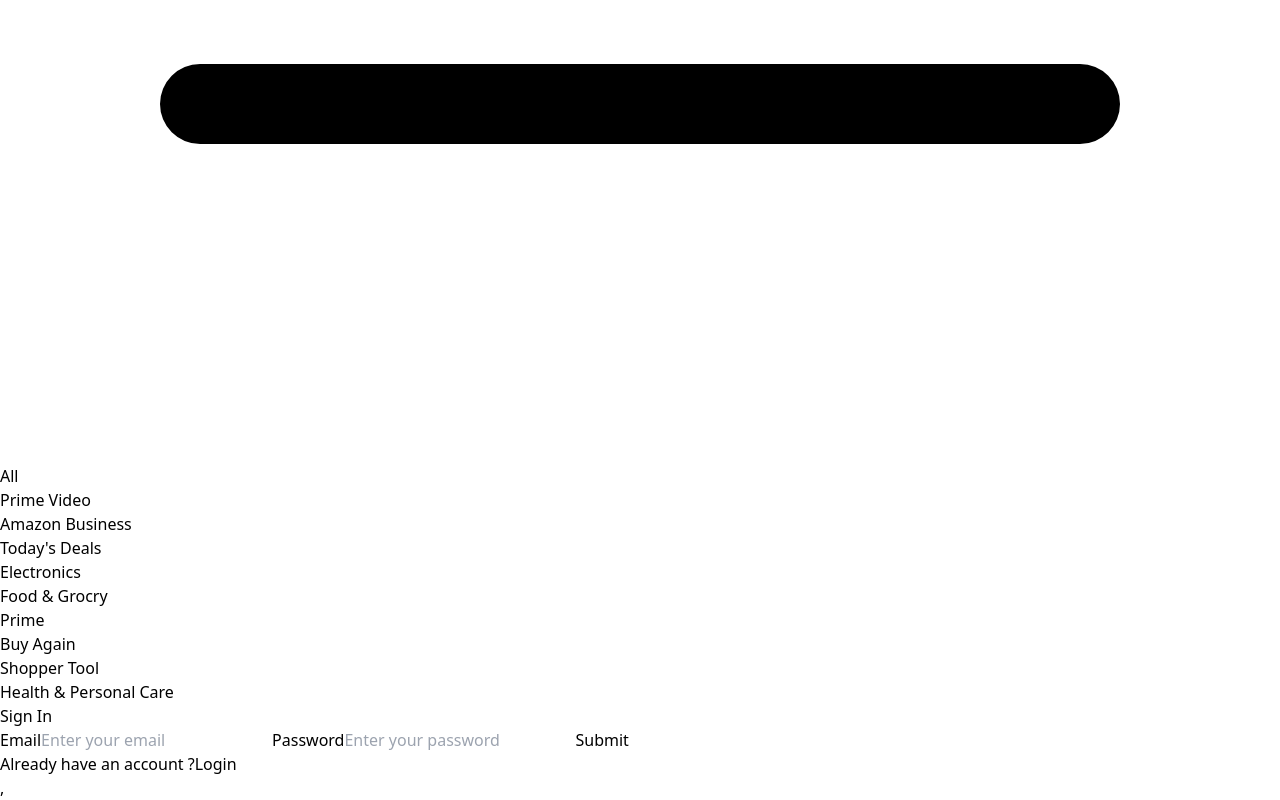
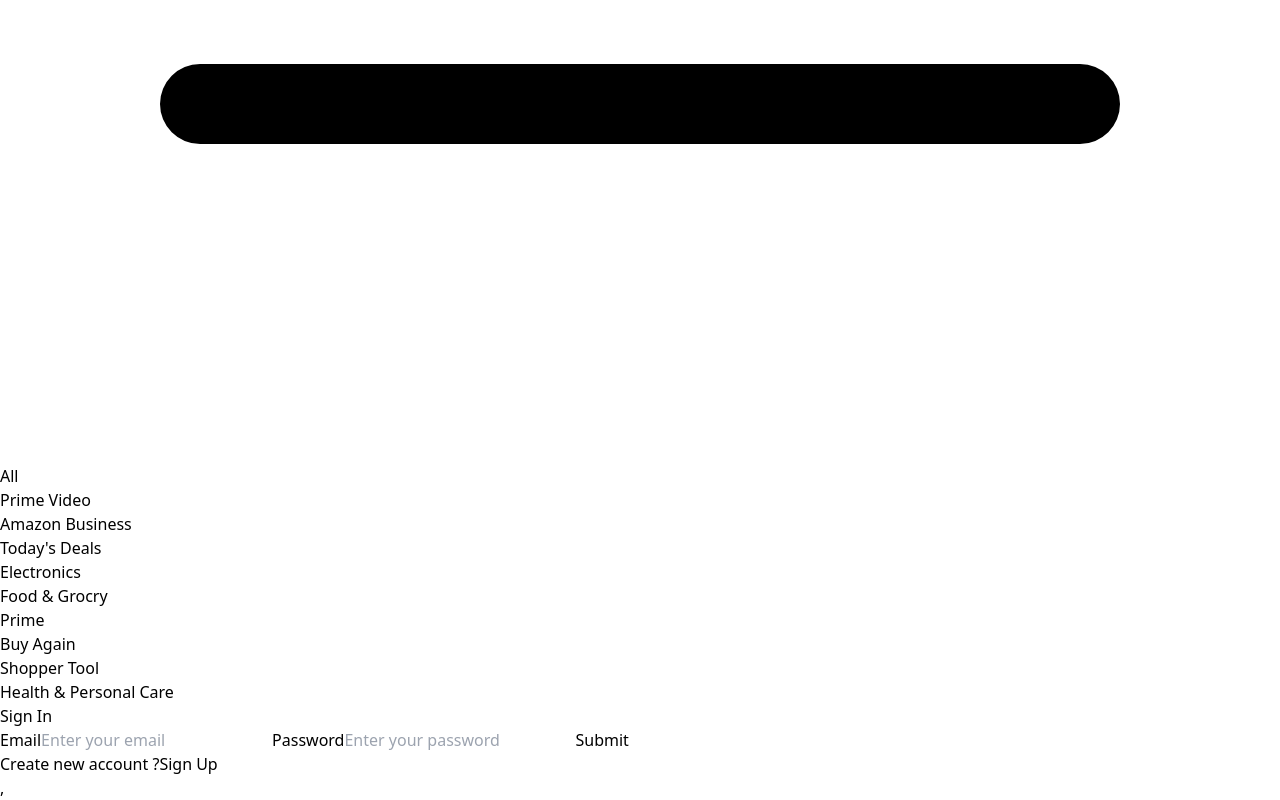
Before and after one commit to SohailShk123/Amazon_clone1, a React (Vite) app: page /signin in a window 1280 px wide. Shown: the part 3599-4399 px from the top of the page. Built offline with nearby package versions, Linux system fonts and the light colour scheme.

Commit message:
sign up change

```diff
--- a/src/pages/SignIn.jsx
+++ b/src/pages/SignIn.jsx
@@ -38,7 +38,7 @@
         onChange={(e) => setValue((pre) => ({ ...pre, password: e.target.value }))}
       />
       <button onClick={handleSubmit} className='btn mt-3'>Submit</button>
-      <p className='text-center font-bold'>Already have an account ?<span className='text-orange-600 ml-1 cursor-pointer' onClick={() => navigate('/signin')}>Login</span></p>
+      <p className='text-center font-bold'>Create new account ?<span className='text-orange-600 ml-1 cursor-pointer' onClick={() => navigate('/signup')}>Sign Up</span></p>
     </div>
   )
 }
```
